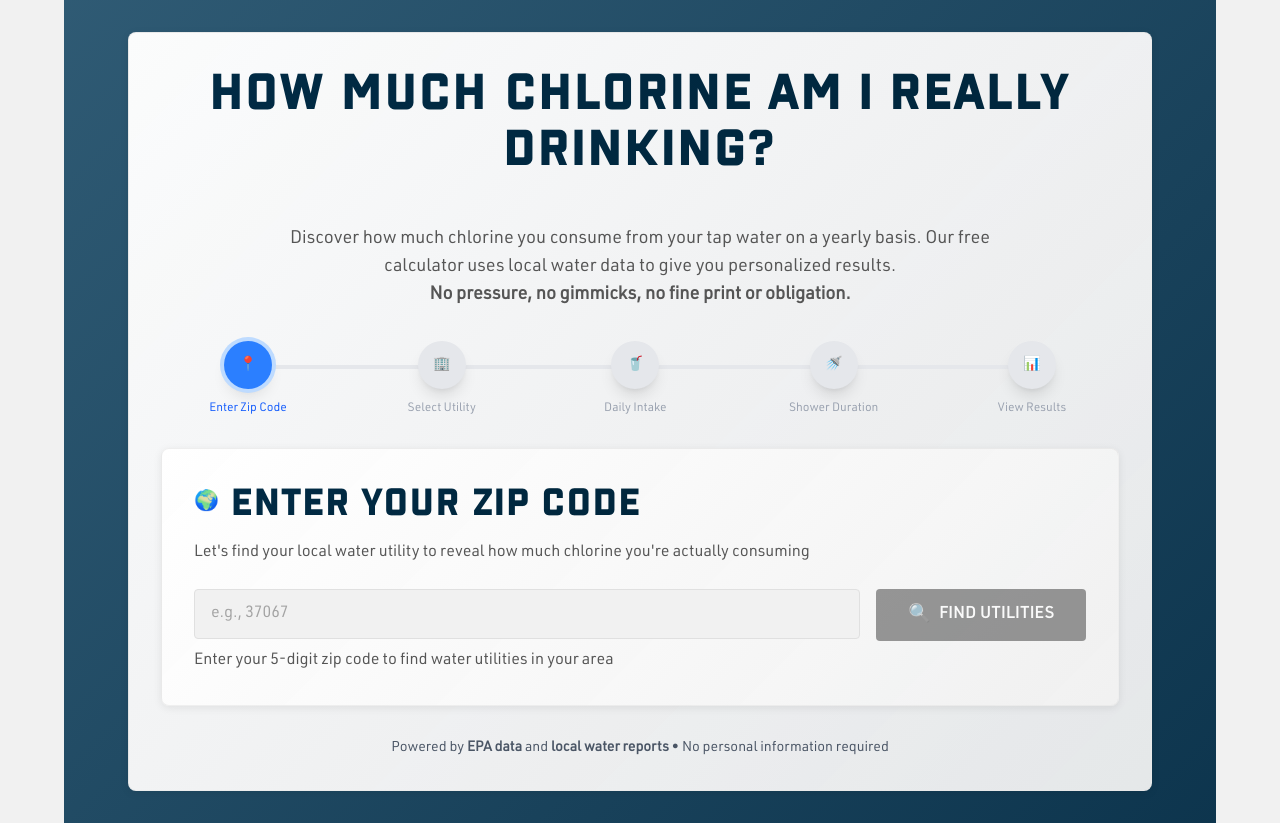
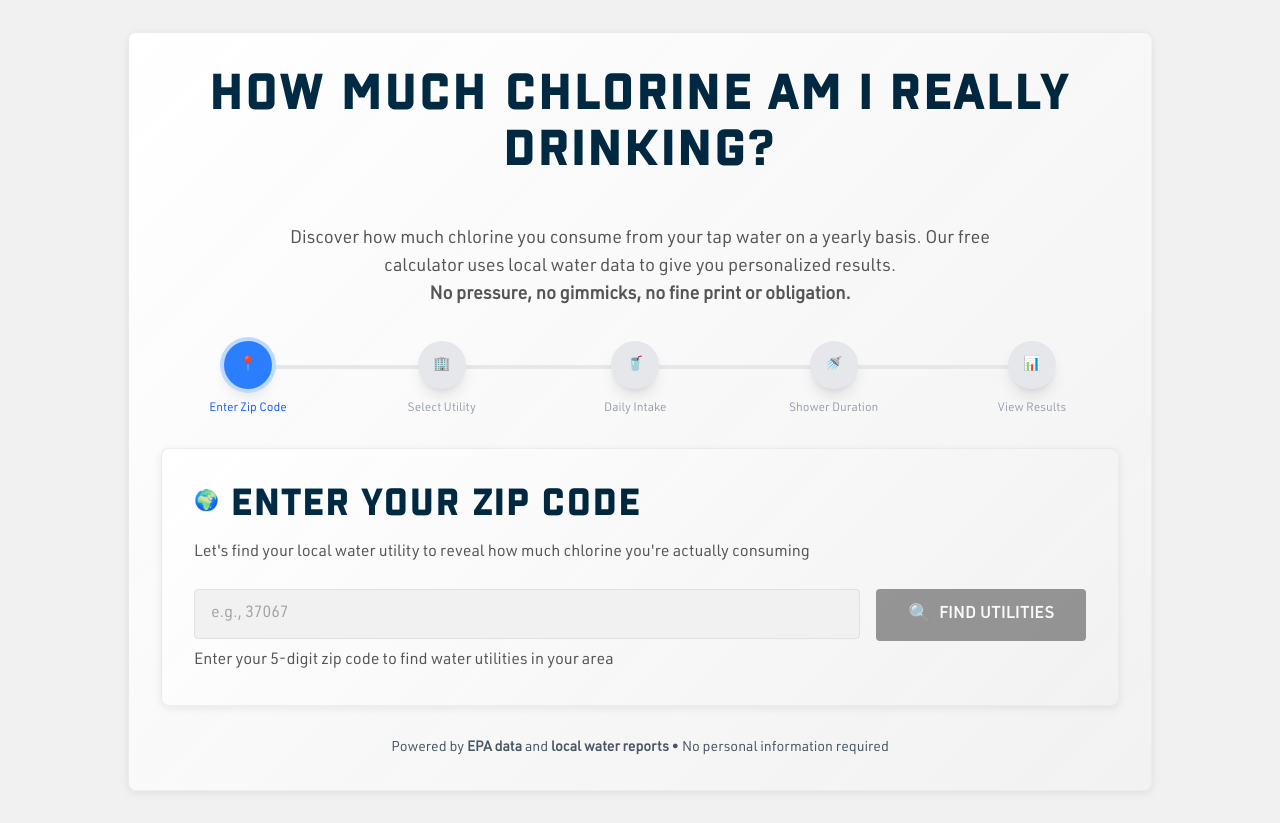
Before and after one commit to whetherington-tech/wills-bleach-calculator-2, a Next.js app: page / in a window 1280 px wide. Built offline with nearby package versions, Linux system fonts and the light colour scheme; no server answers.

Commit message:
Remove navy background gradient - remove wf-gradient-bg class for iframe transparency

```diff
--- a/src/components/WaterQualityCalculatorNew.tsx
+++ b/src/components/WaterQualityCalculatorNew.tsx
@@ -830,7 +830,7 @@
   }
 
   return (
-    <div className="min-h-screen wf-gradient-bg p-4 sm:p-6 lg:p-8">
+    <div className="min-h-screen p-4 sm:p-6 lg:p-8">
       <div className="max-w-5xl mx-auto">
         <div className="wf-gradient-card wf-card">
           <h1 className="wf-h1 wf-text-gradient mb-8 sm:mb-12 text-center">
```
